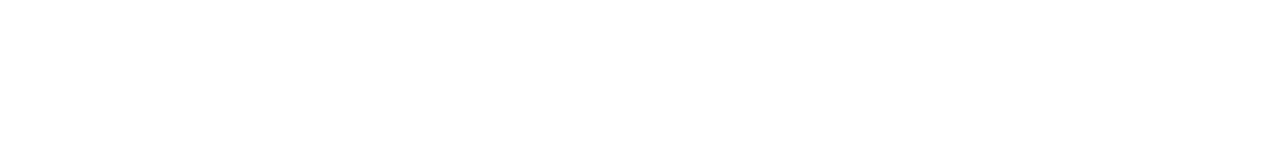
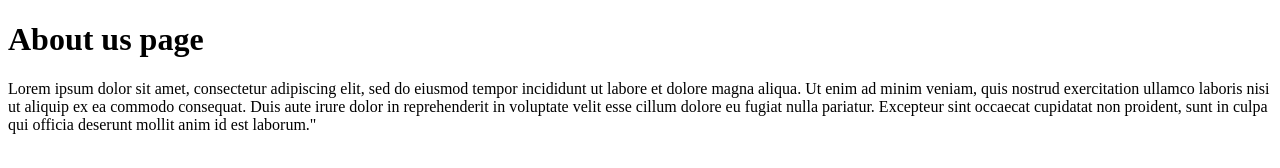
Before and after one commit to naveedmac/my_website, a plain HTML site: page about_us.html in a window 1280 px wide. Drawn offline with Linux system fonts and the light colour scheme.

Commit message:
about us page completed

```diff
--- a/about_us.html
+++ b/about_us.html
@@ -13,6 +13,13 @@
         <link rel="stylesheet" href="">
     </head>
     <body>
+        <h1>About us page
+        </h1>
+        <p>
+            Lorem ipsum dolor sit amet, consectetur adipiscing elit, sed do eiusmod tempor incididunt ut labore et dolore magna aliqua. Ut enim ad minim veniam, quis nostrud exercitation ullamco laboris nisi ut aliquip ex ea commodo consequat. Duis aute irure dolor in reprehenderit in voluptate velit esse cillum dolore eu fugiat nulla pariatur. Excepteur sint occaecat cupidatat non proident, sunt in culpa qui officia deserunt mollit anim id est laborum."
+
+
+        </p>
         <!--[if lt IE 7]>
             <p class="browsehappy">You are using an <strong>outdated</strong> browser. Please <a href="#">upgrade your browser</a> to improve your experience.</p>
         <![endif]-->
```
